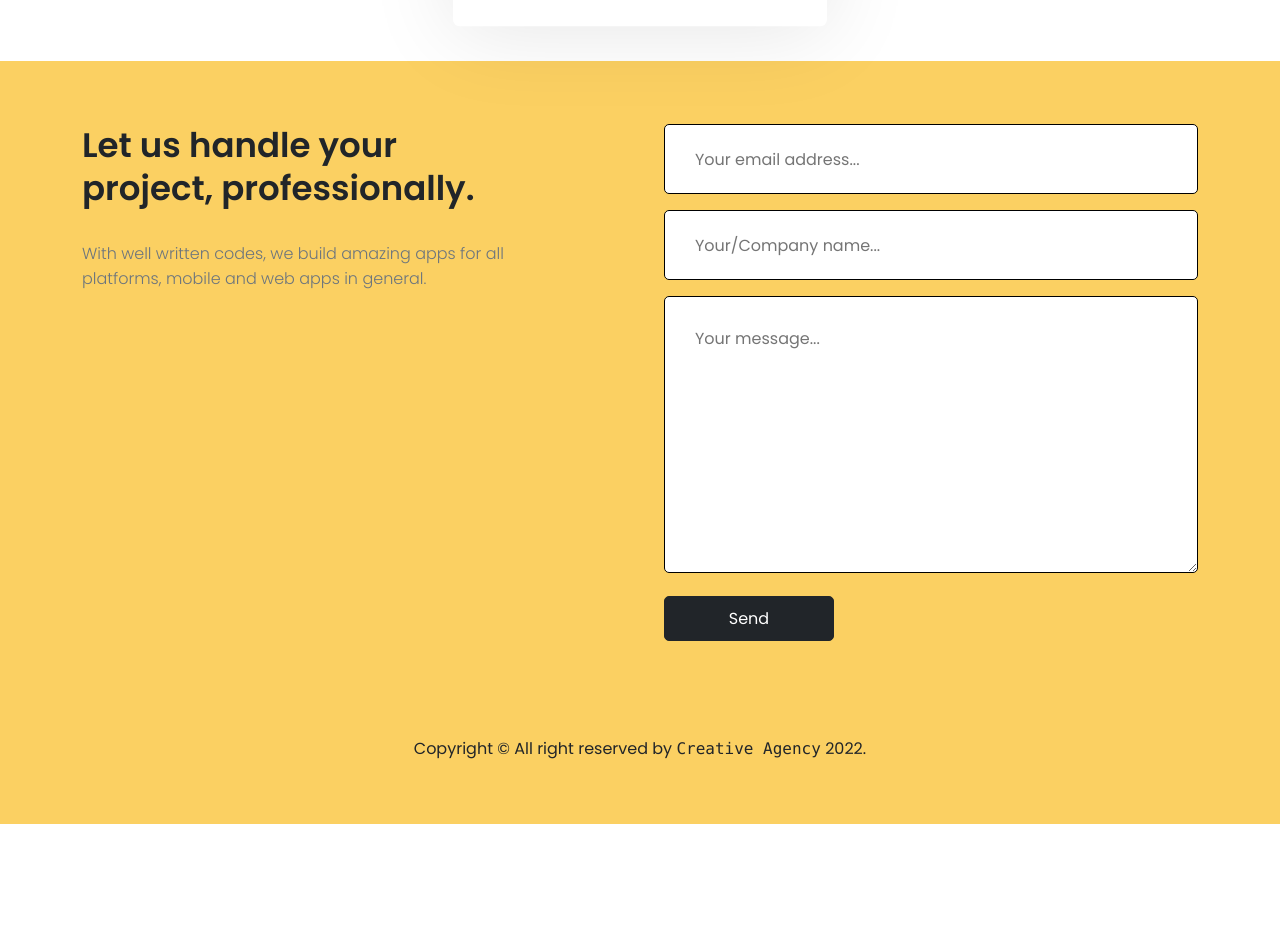
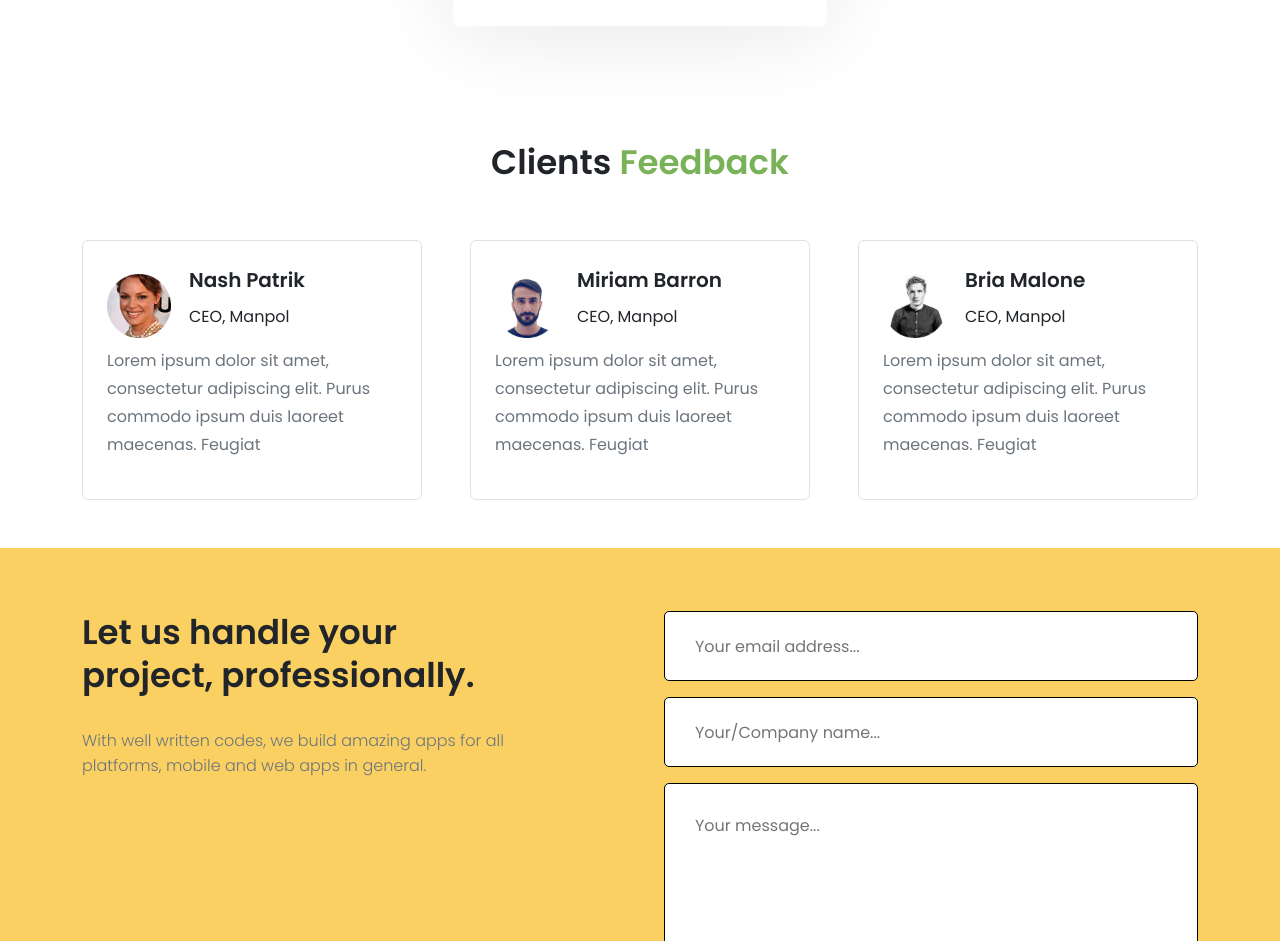
Before and after one commit to devhasibulislam/creative-agency-client, a React (Create React App) app: page / in a window 1280 px wide. Shown: the part 1280-2221 px from the top of the page. Before the commit the page ends 2104 px from the top, so only its background shows below. Built offline with nearby package versions, Linux system fonts and the light colour scheme.

Commit message:
feedback section inclusion done

```diff
--- a/src/App.css
+++ b/src/App.css
@@ -182,3 +182,18 @@ textarea {
   transform: scale(1.1);
   box-shadow: 0 4px 80px rgba(0, 0, 0, 0.1);
 }
+
+/* feedback section */
+#feedback-section{
+  margin-top: 10%;
+}
+
+.feedback-card{
+  transition: var(--transition-delay);
+}
+
+.feedback-card:hover{
+  border-width: 1px;
+  border-color: transparent;
+  box-shadow: 0 4px 80px rgba(0, 0, 0, 0.1);
+}
--- /dev/null
+++ b/src/routes/Home/Feedback.js
@@ -0,0 +1,98 @@
+import React from 'react';
+import customer1 from '../../assets/customer-1.png';
+import customer2 from '../../assets/customer-2.png';
+import customer3 from '../../assets/customer-3.png';
+
+const Feedback = () => {
+    const feedbacks = [
+        {
+            avatar: customer1,
+            name: 'Nash Patrik',
+            designation: 'CEO, Manpol',
+            feedback: 'Lorem ipsum dolor sit amet, consectetur adipiscing elit. Purus commodo ipsum duis laoreet maecenas. Feugiat '
+        },
+        {
+            avatar: customer2,
+            name: 'Miriam Barron',
+            designation: 'CEO, Manpol',
+            feedback: 'Lorem ipsum dolor sit amet, consectetur adipiscing elit. Purus commodo ipsum duis laoreet maecenas. Feugiat '
+        },
+        {
+            avatar: customer3,
+            name: 'Bria Malone',
+            designation: 'CEO, Manpol',
+            feedback: 'Lorem ipsum dolor sit amet, consectetur adipiscing elit. Purus commodo ipsum duis laoreet maecenas. Feugiat '
+        }
+    ];
+
+    return (
+        <section id='feedback-section' className='mb-5'>
+            <div className='container'>
+                <h2 className='section-title'>
+                    Clients <span className='focus-words'>Feedback</span>
+                </h2>
+                <div className='row g-lg-5 gy-md-4 gy-2'>
+                    {
+                        feedbacks.map((feedback, index) => <div
+                            key={index}
+                            className='col-lg-4 col-md-6 col-12'
+                        >
+                            <div className='border p-4 rounded feedback-card'>
+                                <div
+                                    className='d-flex align-items-center'
+                                    style={{ gap: '18px' }}
+                                >
+                                    <div>
+                                        <img
+                                            src={feedback.avatar}
+                                            alt={"user" + index}
+                                            style={{
+                                                height: '64px',
+                                                width: '64px',
+                                                objectFit: 'cover'
+                                            }}
+                                        />
+                                    </div>
+                                    <div>
+                                        <h5
+                                            style={{
+                                                fontSize: '20px',
+                                                lineHeight: '30px',
+                                                fontWeight: '600'
+                                            }}
+                                        >
+                                            {feedback.name}
+                                        </h5>
+                                        <p
+                                            style={{
+                                                fontSize: '16px',
+                                                lineHeight: '28px',
+                                                fontWeight: '400'
+                                            }}
+                                        >
+                                            {feedback.designation}
+                                        </p>
+                                    </div>
+                                </div>
+                                <div>
+                                    <p
+                                        className='text-muted'
+                                        style={{
+                                            fontSize: '16px',
+                                            lineHeight: '28px',
+                                            fontWeight: '400'
+                                        }}
+                                    >
+                                        {feedback.feedback}
+                                    </p>
+                                </div>
+                            </div>
+                        </div>)
+                    }
+                </div>
+            </div>
+        </section>
+    );
+};
+
+export default Feedback;
--- a/src/routes/Home/Landing.js
+++ b/src/routes/Home/Landing.js
@@ -4,6 +4,7 @@ import Contact from './Contact';
 import Banner from './Banner';
 import Partners from './Partners';
 import Services from './Services';
+import Feedback from './Feedback';
 
 const Landing = () => {
     return (
@@ -12,6 +13,7 @@ const Landing = () => {
             <Banner />
             <Partners />
             <Services />
+            <Feedback />
             <Contact />
         </section>
     ); // component approach memoizing
```
